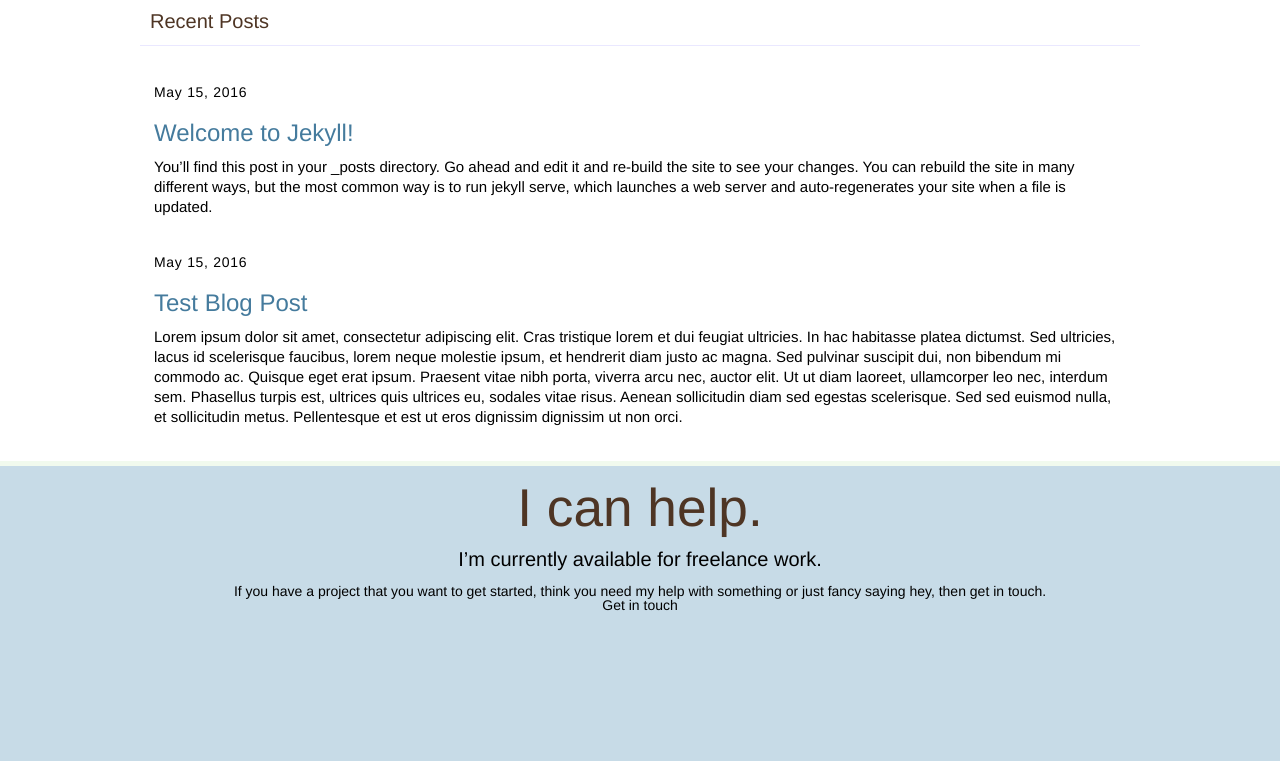
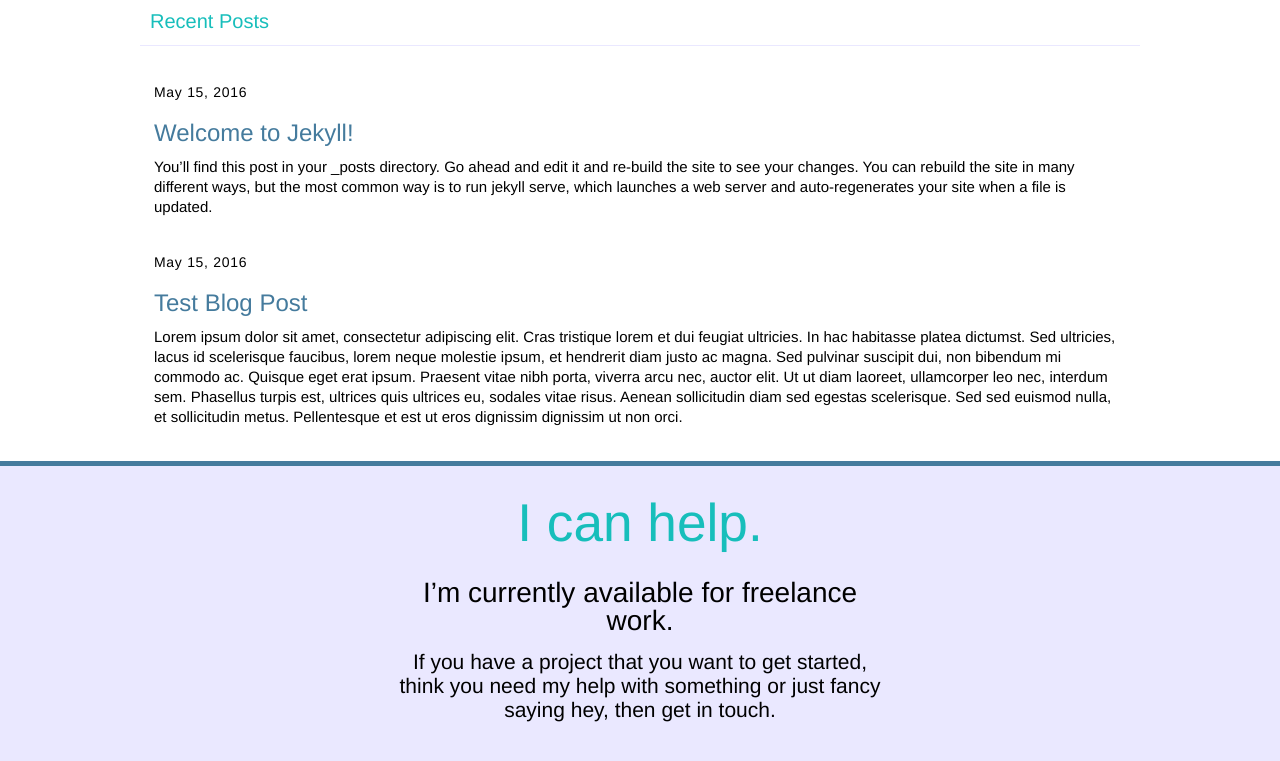
Before and after one commit to BrandonClapp/brandonclapp.github.io, a Jekyll site: the page built from index.html, in a window 1280 px wide and 1236 px high, cut to the strip 470-1231 px from the top of the window. Built offline with Jekyll 4.4.1, drawn with Linux system fonts in a browser that asks for light colours; some web fonts are replaced; the list of posts is cut into pages by our own code.

Commit message:
constructing footer

```diff
--- a/_includes/footer.html
+++ b/_includes/footer.html
@@ -3,8 +3,8 @@
     <div class="contact-block">
       <div class="footer-heading">I can help.</div>
       <div class="footer-subheading">I’m currently available for freelance work.</div>
-      <div>If you have a project that you want to get started, think you need my help with something or just fancy saying hey, then get in touch.</div>
-      <div>Get in touch</div>
+      <p>If you have a project that you want to get started, think you need my help with something or just fancy saying hey, then get in touch.</p>
+      <!-- <div>Get in touch</div> -->
     </div>
   </div>
 </footer>
--- a/_sass/_banners.scss
+++ b/_sass/_banners.scss
@@ -4,7 +4,7 @@ $banner-height: 380px;
     margin-bottom: ($spacing-unit/2);
   padding-top: 1px; // for collapsing margins
   height: $banner-height;
-  border-bottom: 5px solid $color2;
+  border-bottom: 5px solid $color4;
 
   .banner-film {
       background: rgba(68,64,84, 0.7);
--- a/_sass/_layout.scss
+++ b/_sass/_layout.scss
@@ -8,7 +8,7 @@
   left: 0;
   right: 0;
   top: 0;
-  border-bottom: 3px solid $color-borders;
+  border-bottom: 3px solid $color5;
 
   @media (max-width: $breakpoint-tablet) {
     padding: 0 20px;
@@ -66,13 +66,8 @@
 }
 
 .page {
-    // background-color: lighten($color4, 0%);
-    // background-color: $color3;
     .content {
-        // background-color: lighten($color3, 15%);
-        //border: 2px solid $color-light-borders;
         max-width: $content-width;
-        // padding: 1em;
         margin: 0 auto 20px;
         box-sizing: border-box;
     }
@@ -80,30 +75,36 @@
 
 /* Footer */
 .site-footer {
-  height: 300px;
-  border-top: 5px solid $color2;
-  background-color: lighten($color4, 40%);
+  $footer-height: 300px;
+
+  height: $footer-height;
+  border-top: 5px solid $color4;
+  background-color: $color1;
   font-family: $font3;
 
   .contact-block {
     text-align: center;
+    max-width: $content-width/2;
+    margin: 0 auto;
   }
 
   .footer-content {
     margin: 0 auto;
 
     .footer-heading {
-      color: $color-borders;
+      color: $color5;
       font-size: 3.8em;
       font-weight: 400;
-      // font-weight: 300;
-      // letter-spacing: 0.1em;
+      margin: ($footer-height * .05) + $spacing-unit/2;
+    }
+
+    .footer-subheading {
+      font-size:2em;
       margin: $spacing-unit/2;
     }
 
-    .footer-subheading {
-      font-size:20px;
-      margin: $spacing-unit/2;
+    p {
+      font-size: 1.5em;
     }
   }
 }
--- a/_sass/home.scss
+++ b/_sass/home.scss
@@ -45,7 +45,7 @@
   max-width: $content-width;
   margin: 0 auto;
   h3 {
-    color: $color-borders;
+    color: $color5;
     margin-bottom: .5em;
     font-size: 20px;
     font-weight: 300;
@@ -68,6 +68,10 @@ ul.post-list {
   .post {
     padding: 1em;
 
+    &:hover {
+      // do whatever to posts
+    }
+
     p {
       line-height: 20px;
       font-size: 15px;
--- a/css/main.scss
+++ b/css/main.scss
@@ -15,11 +15,11 @@ $breakpoint-tablet: $content-width;
 $breakpoint-mobile: 500px;
 
 $color1:          #EAE8FF;
-// $color1:       #E2E8CC; // off-white https://coolors.co/app/4e3524-dcc48e-eaefd3-b3c0a4-ffffff
-$color2:          #F1FAEE; // off-white
-$color3:          #DCC48E; // light blue
-$color4:          #457B9D; // blue
-$color-borders:   #4E3524; // dark blue
+// $color1:       #E2E8CC;
+$color2:          #F1FAEE;
+$color3:          #DCC48E;
+$color4:          #457B9D;
+$color5:   #17BEBB;
 $color-light-borders: #EAE8FF;
 
 // Import partials from `sass_dir` (defaults to `_sass`)
```
Also changed, not shown: portfolio.md (deleted, +0 -7 lines), 4 other files.
